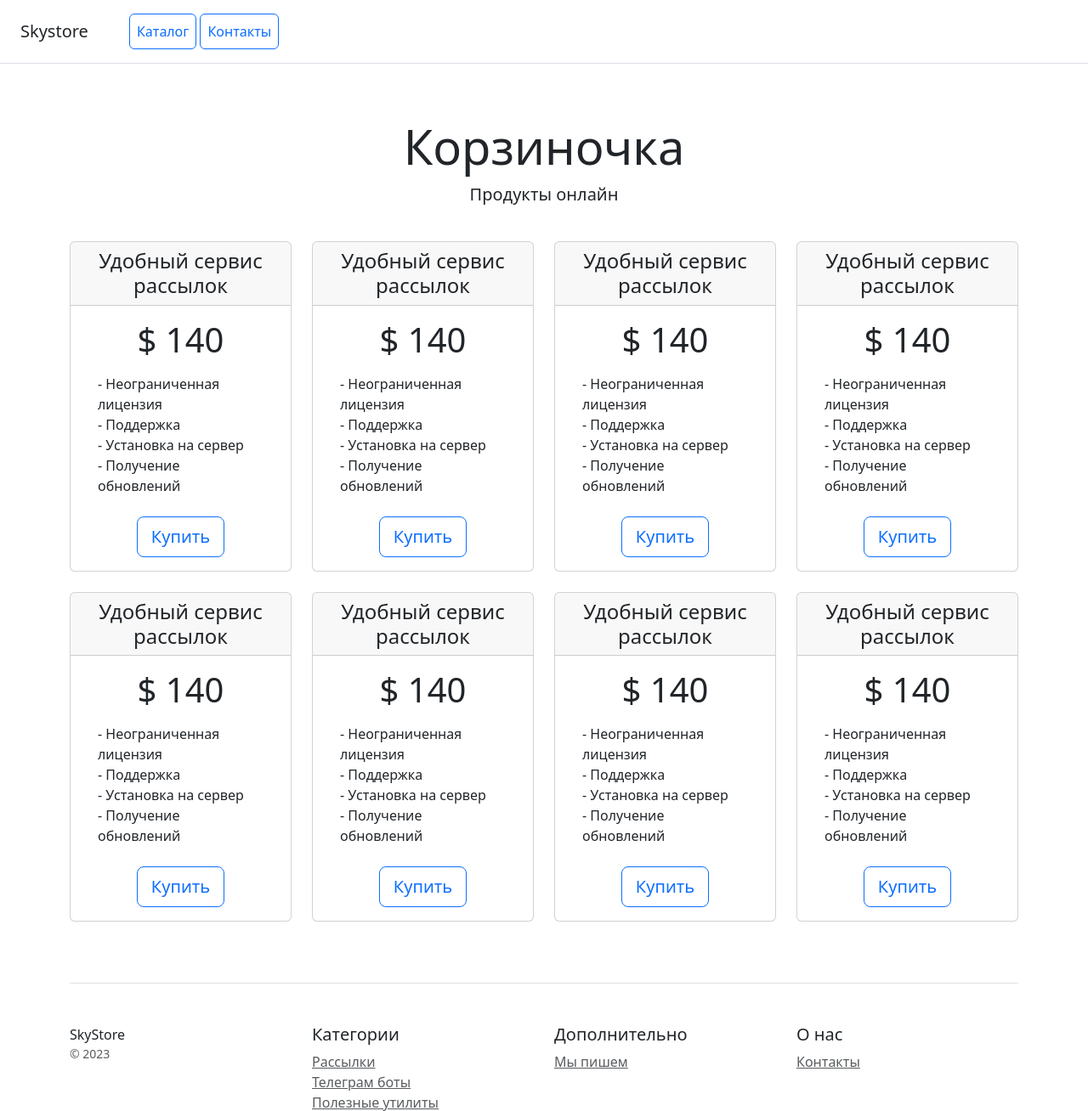
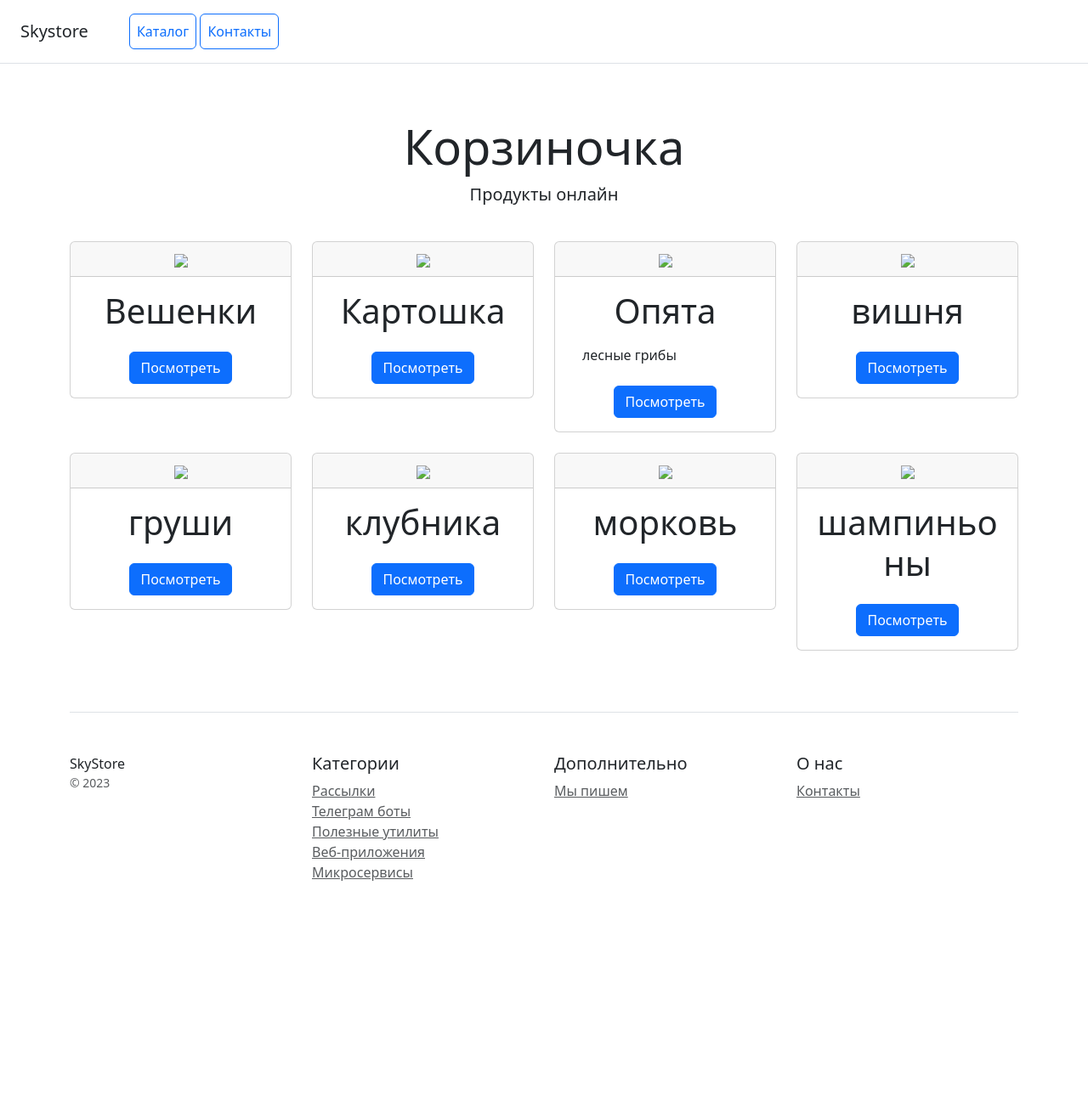
Before and after one commit to kuzinnatra/19_2, a Django app: template catalog/templates/catalog/products_list.html in a window 1280 px wide. Shown: the top 1308 px of the page at 85% size. After the commit the page ends 1037 px from the top, so only its background shows below. Run offline with Django 5.2, Linux system fonts and the light colour scheme; the template is opened without the code that fills it: values that come from a table or form of the project are taken from there, others are empty; data comes from the database, SQL or seed files in the repository; some libraries are stand-ins or nearby versions.

Commit message:
Реализован переход на страницу продукта и обратно

```diff
--- a/catalog/templates/catalog/products_list.html
+++ b/catalog/templates/catalog/products_list.html
@@ -1,6 +1,6 @@
 {% extends 'catalog/base.html' %}
 {% block content %}
-{% load my_tags%}
+{% load my_tags %}
 
 <div class="pricing-header px-3 py-3 pt-md-5 pb-md-4 mx-auto text-center">
     <h1 class="display-4">Корзиночка</h1>
@@ -13,17 +13,14 @@
         <div class="col-3">
             <div class="card mb-4 box-shadow">
                 <div class="card-header">
-                    <h4 class="my-0 font-weight-normal">Удобный сервис рассылок</h4>
+                    <img src="{{ product.image | media_filter}}">
                 </div>
                 <div class="card-body">
-                    <h1 class="card-title pricing-card-title">$ 140</h1>
+                    <h1 class="card-title pricing-card-title">{{ product.name }}</h1>
                     <ul class="list-unstyled mt-3 mb-4 text-start m-3">
-                        <li>- Неограниченная лицензия</li>
-                        <li>- Поддержка</li>
-                        <li>- Установка на сервер</li>
-                        <li>- Получение обновлений</li>
+                        <li>{{ product.description|slice:":100" }}</li>
                     </ul>
-                    <button type="button" class="btn btn-lg btn-block btn-outline-primary">Купить</button>
+                    <a class="btn btn-primary" href="{% url 'catalog:products_detail' product.pk %}" role="button">Посмотреть</a>
                 </div>
             </div>
         </div>
--- a/catalog/templatetags/my_tags.py
+++ b/catalog/templatetags/my_tags.py
@@ -5,5 +5,5 @@
 @register.filter()
 def media_filter(path):
     if path:
-        return f"media/{path}"
+        return f"/media/{path}"
     return "#"
--- a/catalog/urls.py
+++ b/catalog/urls.py
@@ -1,9 +1,11 @@
 from django.urls import path
-
+from catalog.apps import CatalogConfig
 from catalog.views import products_list, contacts, product_detail
 
+app_name = CatalogConfig.name
+
 urlpatterns = [
-    path('', products_list),
+    path('', products_list, name='products_list'),
     path('contacts/', contacts),
-    path('product/<int:pk>', product_detail, name='product_detail' )
+    path('product/<int:pk>', product_detail, name='products_detail')
 ]
--- a/config/urls.py
+++ b/config/urls.py
@@ -5,5 +5,5 @@
 
 urlpatterns = [
     path('admin/', admin.site.urls),
-    path('', include('catalog.urls')),
+    path('', include('catalog.urls', namespace='catalog')),
 ] + static(settings.MEDIA_URL, document_root=settings.MEDIA_ROOT)
```
Also changed, not shown: catalog/templates/catalog/product_detail.html (+7 -7 lines), media/products/photo/vesenki.png (added).
